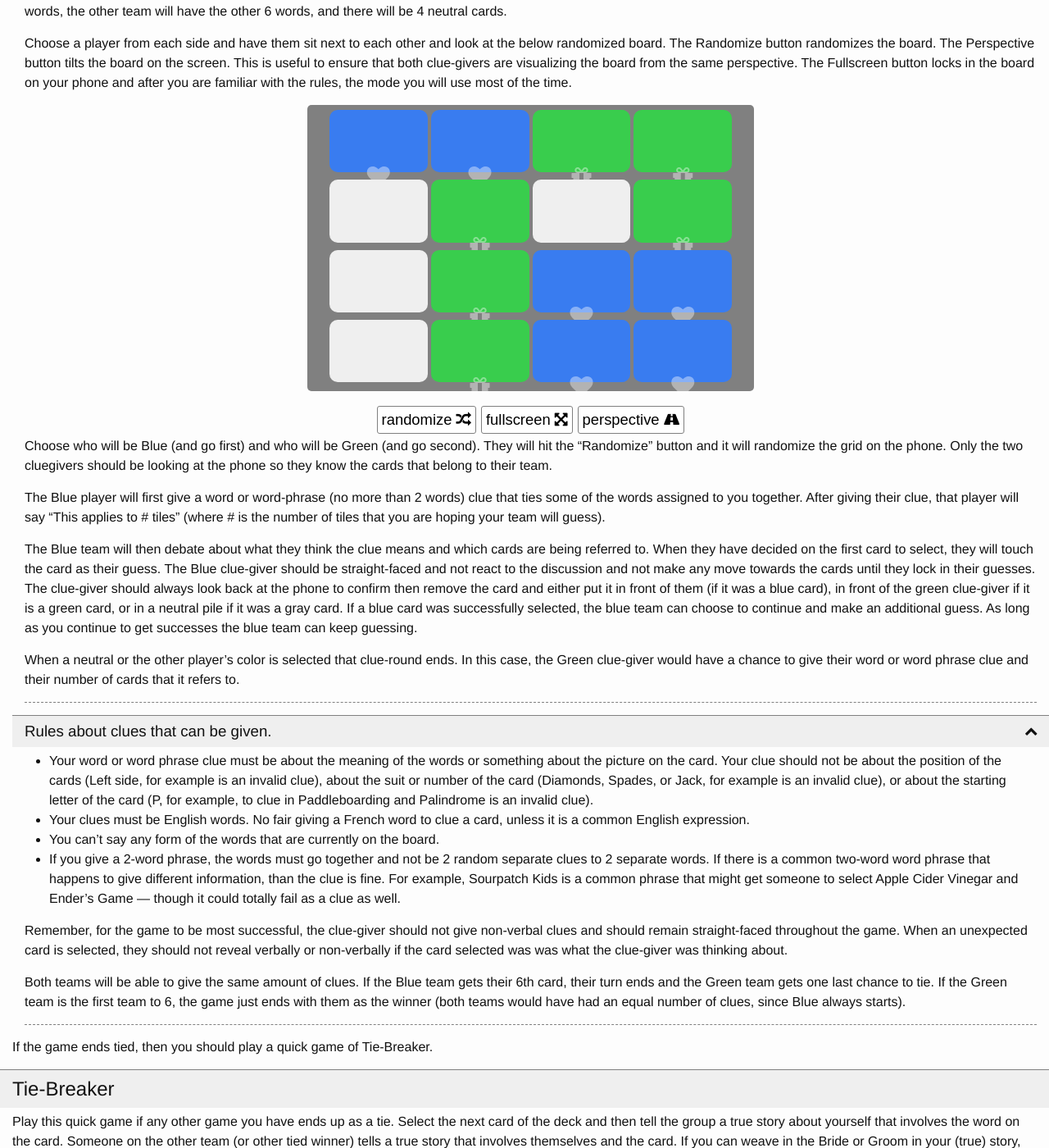
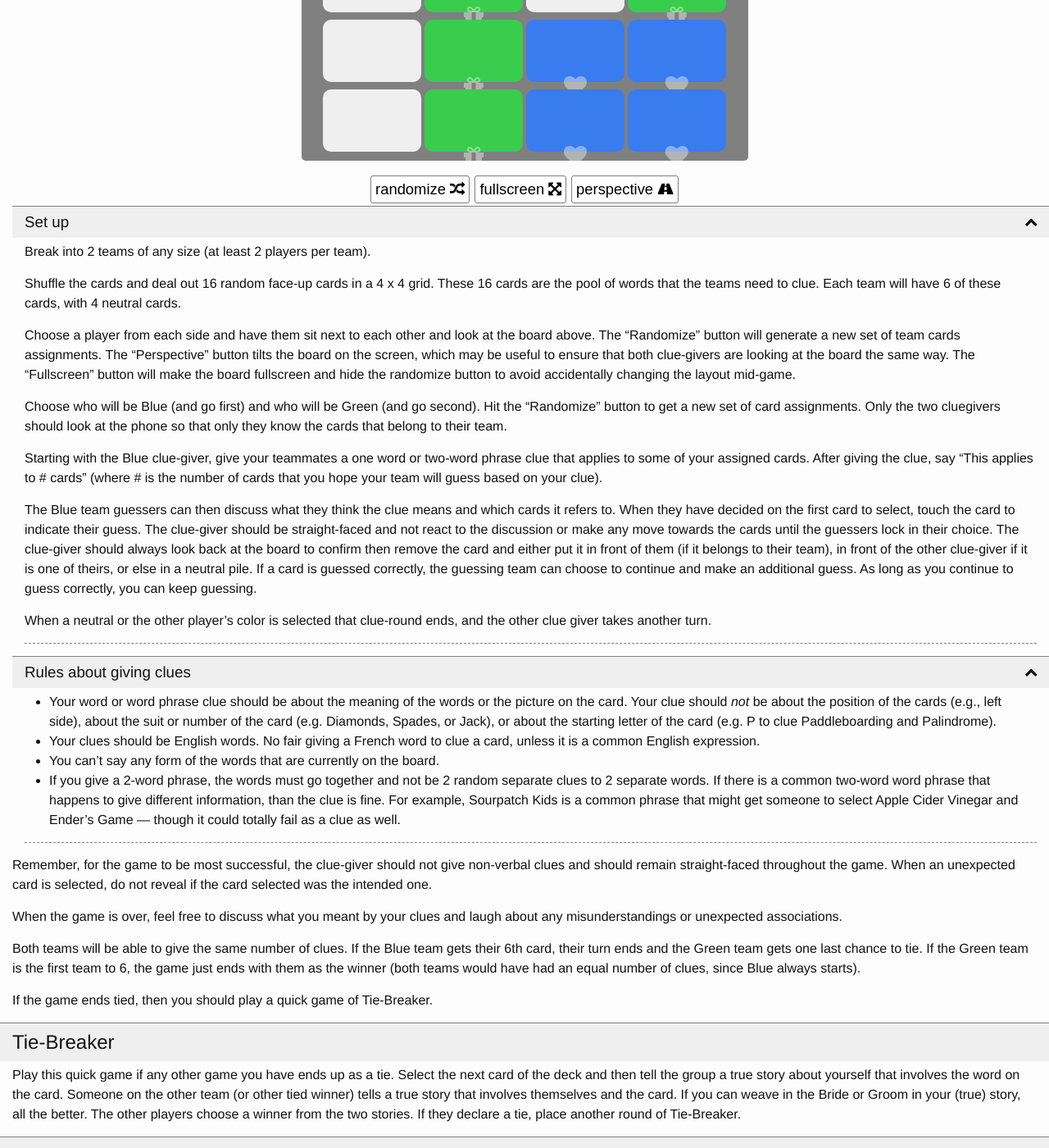
Before and after one commit to rlskoeser/sasgames-cards, a Jekyll site: the page built from _posts/2016-02-20-johnny-and-abi.html, in a window 1280 px wide and 1400 px high, scrolled down 1009 px. Shown: the whole window at 82% size. Built offline with Jekyll 4.4.1, drawn with Linux system fonts in a browser that asks for light colours; nearby versions of some CDN libraries; some of the changed text lies outside the part shown.

Commit message:
Revise text and add custom Lui-O rule logic

```diff
--- a/_posts/2016-02-20-johnny-and-abi.html
+++ b/_posts/2016-02-20-johnny-and-abi.html
@@ -14,7 +14,9 @@
 
 <h2>Thank you! Xie Xie! Gracias! Multumesc!</h2>
 
-<p>Thank you for celebrating the marriage of Johnny and Abigail Lui. These cards are full of things that Johnny and Abi love &mdash; favorite colors, books, movies, etc, as well as moments that they have shared together, like their first date and proposal site. We hope you have fun learning more about Johnny and Abi as you interact with the cards through these games. The games can be played in any order and we hope you enjoy the time playing them during the reception. When you pull out your wedding favor cards in the future to replay some of the games, take a moment to pray for Johnny and Abi's marriage.</p>
+<p>Thank you for celebrating the marriage of Johnny and Abigail Lui. These cards are full of things that Johnny and Abi love as well as moments that they have shared together.</p>
+
+<p>We hope you have fun learning more about Johnny and Abi as you interact with the cards through these games. When you pull out your wedding favor cards in the future to replay some of the games, take a moment to pray for Johnny and Abi's marriage.</p>
 
 <div class="game-rules" id="welcome">
     <input id="welcome-toggle" type="checkbox" class="checkbox-toggle"  checked="checked" />
@@ -45,8 +47,10 @@
 
 <div class="content">
 
-<p>In Word Connections you will be making connections between random words and trying to get your team to guess your words in the fewest clues before the other team gets their words.</p>
+<p>Make connections between random cards and try to get your team to guess your cards in the fewest clues before the other team gets all of their cards.</p>
 
+{% comment %} container for js to generate randomizable board {% endcomment %}
+<div class="word-connections board-container"> </div>
 
 
 <div class="subsection">
@@ -54,43 +58,44 @@
 <label for="wd-cn-setup-toggle" class="fa"></label>
 <h3>Set up</h3>
 <div class="content">
-<p>Break into 2 teams of any size. </p>
+<p>Break into 2 teams of any size (at least 2 players per team).</p>
 
-<p>Shuffle the cards and deal out 16 random face-up cards in a 4 x 4 grid. These 16 words are the pool of words that the teams need to clue. One team will have 6 of these words, the other team will have the other 6 words, and there will be 4 neutral cards. </p>
+<p>Shuffle the cards and deal out 16 random face-up cards in a 4 x 4 grid. These 16 cards are the pool of words that the teams need to clue. Each team will have 6 of these cards, with 4 neutral cards.</p>
 
-<p>Choose a player from each side and have them sit next to each other and look at the below randomized board. The Randomize button randomizes the board. The Perspective button tilts the board on the screen. This is useful to ensure that both clue-givers are visualizing the board from the same perspective. The Fullscreen button locks in the board on your phone and after you are familiar with the rules, the mode you will use most of the time.
+<p>Choose a player from each side and have them sit next to each other and look at the board above. The “Randomize” button will generate a new set of team cards assignments. The “Perspective” button tilts the board on the screen, which may be useful to ensure that both clue-givers are looking at the board the same way. The “Fullscreen” button will make the board fullscreen and hide the randomize button to avoid accidentally changing the layout mid-game.</p>
 
-<div class="word-connections board-container"> </div>
+<p>Choose who will be Blue (and go first) and who will be Green (and go second). Hit the “Randomize” button to get a new set of card assignments.  Only the two cluegivers should look at the phone so that only they know the cards that belong to their team. </p>
 
-Choose who will be Blue (and go first) and who will be Green (and go second). They will hit the “Randomize” button and it will randomize the grid on the phone. Only the two cluegivers should be looking at the phone so they know the cards that belong to their team. </p>
+<p>Starting with the Blue clue-giver, give your teammates a one word or two-word phrase clue that applies to some of your assigned cards. After giving the clue, say “This applies to # cards” (where # is the number of cards that you  hope your team will guess based on your clue).</p>
 
-<p>The Blue player will first give a word or word-phrase (no more than 2 words) clue that ties some of the words assigned to you together. After giving their clue, that player will say “This applies to # tiles” (where # is the number of tiles that you are hoping your team will guess). </p>
+<p>The Blue team guessers can then discuss what they think the clue means and which cards it refers to. When they have decided on the first card to select, touch the card to indicate their guess. The clue-giver should be straight-faced and not react to the discussion or make any move towards the cards until the guessers lock in their choice. The clue-giver should always look back at the board to confirm then remove the card and either put it in front of them (if it belongs to their team), in front of the other clue-giver if it is one of theirs, or else in a neutral pile. If a card is guessed correctly, the guessing team can choose to continue and make an additional guess. As long as you continue to guess correctly, you can keep guessing.</p>
 
-<p>The Blue team will then debate about what they think the clue means and which cards are being referred to. When they have decided on the first card to select, they will touch the card as their guess. The Blue clue-giver should be straight-faced and not react to the discussion and not make any move towards the cards until they lock in their guesses. The clue-giver should always look back at the phone to confirm then remove the card and either put it in front of them (if it was a blue card), in front of the green clue-giver if it is a green card, or in a neutral pile if it was a gray card. If a blue card was successfully selected, the blue team can choose to continue and make an additional guess. As long as you continue to get successes the blue team can keep guessing. </p>
-
-<p>When a neutral or the other player’s color is selected that clue-round ends. In this case, the Green clue-giver would have a chance to give their word or word phrase clue and their number of cards that it refers to.</p>
+<p>When a neutral or the other player’s color is selected that clue-round ends, and the other clue giver takes another turn.</p>
 </div>
 </div>
 
 <div class="subsection">
 <input id="wd-cn-rules-toggle" type="checkbox" class="checkbox-toggle" checked="checked" />
 <label for="wd-cn-rules-toggle" class="fa"></label>
-<h3>Rules about clues that can be given. </h3>
+<h3>Rules about giving clues</h3>
 <div class="content">
 <ul>
-<li>Your word or word phrase clue must be about the meaning of the words or something about the picture on the card. Your clue should not be about the position of the cards (Left side, for example is an invalid clue), about the suit or number of the card (Diamonds, Spades, or Jack, for example is an invalid clue), or about the starting letter of the card (P, for example, to clue in Paddleboarding and Palindrome is an invalid clue). </li>
-<li>Your clues must be English words. No fair giving a French word to clue a card, unless it is a common English expression.</li>
+<li>Your word or word phrase clue should be about the meaning of the words or the picture on the card. Your clue should <i>not</i> be about the position of the cards (e.g., left side), about the suit or number of the card (e.g. Diamonds, Spades, or Jack), or about the starting letter of the card (e.g. P to clue Paddleboarding and Palindrome). </li>
+<li>Your clues should be English words. No fair giving a French word to clue a card, unless it is a common English expression.</li>
 <li>You can’t say any form of the words that are currently on the board.</li>
-<li>If you give a 2-word phrase, the words must go together and not be 2 random separate clues to 2 separate words. If there is a common two-word word phrase that happens to give different information, than the clue is fine. For example, Sourpatch Kids is a common phrase that might get someone to select Apple Cider Vinegar and Ender’s Game &mdash; though it could totally fail as a clue as well. </li>
+<li>If you give a 2-word phrase, the words must go together and not be 2 random separate clues to 2 separate words. If there is a common two-word word phrase that happens to give different information, than the clue is fine. For example, Sourpatch Kids is a common phrase that might get someone to select Apple Cider Vinegar and Ender’s Game &mdash; though it could totally fail as a clue as well.</li>
 </ul>
-
-<p>Remember, for the game to be most successful, the clue-giver should not give non-verbal clues and should remain straight-faced throughout the game. When an unexpected card is selected, they should not reveal verbally or non-verbally if the card selected was  was what the clue-giver was thinking about. </p>
-
-<p>Both teams will be able to give the same amount of clues. If the Blue team gets their 6th card, their turn ends and the Green team gets one last chance to tie. If the Green team is the first team to 6, the game just ends with them as the winner (both teams would have had an equal number of clues, since Blue always starts).</p>
 </div>
 </div>
 
+<p>Remember, for the game to be most successful, the clue-giver should not give non-verbal clues and should remain straight-faced throughout the game. When an unexpected card is selected, do not reveal if the card selected was the intended one.</p>
+
+<p>When the game is over, feel free to discuss what you meant by your clues and laugh about any misunderstandings or unexpected associations.</p>
+
+<p>Both teams will be able to give the same number of clues. If the Blue team gets their 6th card, their turn ends and the Green team gets one last chance to tie. If the Green team is the first team to 6, the game just ends with them as the winner (both teams would have had an equal number of clues, since Blue always starts).</p>
+
 <p>If the game ends tied, then you should play a quick game of Tie-Breaker.</p>
+
 </div>
 </div>
 
@@ -125,13 +130,19 @@
 
     <h2>Lui-O</h2>
     <div class="content">
-    <p>Be the first to get rid of your cards by following suit or rank to the discard pile. Youngest player goes first. Deal 5 cards to each player and then start the discard pile with the next card from the deck. The first player needs to play a card that matches the suit (hearts, spades, clubs, or diamonds) or rank (Ace, King, Queen, Jack, 10, etc). When playing a card, the player must share something to the group about the word or picture on the card. At the start of the game, turn order is clockwise around the table. The following cards are special:</p>
+    <p>Be the first to get rid of your cards by following suit or rank to the discard pile. Youngest player goes first. Deal 5 cards to each player and then start a discard pile by flipping the next card. The first player needs to play a card that matches either the suit (hearts, spades, clubs, or diamonds) or rank (Ace, King, Queen, Jack, 10, etc). When you play a card, <b>share something to the group</b> about the word or picture. Start playing clockwise around the table. The following cards are special:</p>
     <ul>
-        <li>Aces - Wild cards that can be played on your turn to change the suit</li>
-        <li>Kings - Reverses the gameplay</li>
-        <li>2s - Require the next player to miss their turn and draw 2 cards</li>
+        <li><b>Ace</b>: Wild cards that can be played on your turn to change the suit</li>
+        <li><b>King</b>: Reverse the direction of play</li>
+        <li><b>2</b>: Next player must draw 2 cards and skip a turn</li>
     </ul>
     <p>When you are down to your last card, you must say "Johnny and Abi" or draw a penalty card.</p>
     <p>The winner of the game is the first one out. They get to come up with a new rule for future games of Lui-O. Rules could include adding to the special cards, forcing a motion or action if something happens, or any creative thing you can think of.</p>
+
+    <p><a target="_blank" href="http://goo.gl/forms/PYxQ23sC2l">Submit your new rules</a> to share them with everyone.</p>
+
+    <b>New rules that have been added so far:</b>
+    <ul id="new-luio-rules"/>
+
     </div>
 </div>
--- a/js/games.js
+++ b/js/games.js
@@ -151,4 +151,13 @@
 
 $( document ).ready(function() {
     $('.word-connections').connectionsBoard();
+
+    // spreadsheet url for json data from google form for adding new rules
+    var url = 'https://spreadsheets.google.com/feeds/list/1g5hqNfD0pnd4Mxq9KTpdfQuPif6HHo2IclJOovBHx0s/1/public/full?alt=json';
+    $.getJSON(url, function(data) {
+        var entry = data.feed.entry;
+        $(entry).each(function(){
+            $('#new-luio-rules').append('<li>' + this.gsx$enteryournewrule.$t + '</li>');
+        });
+    });
 });
```
